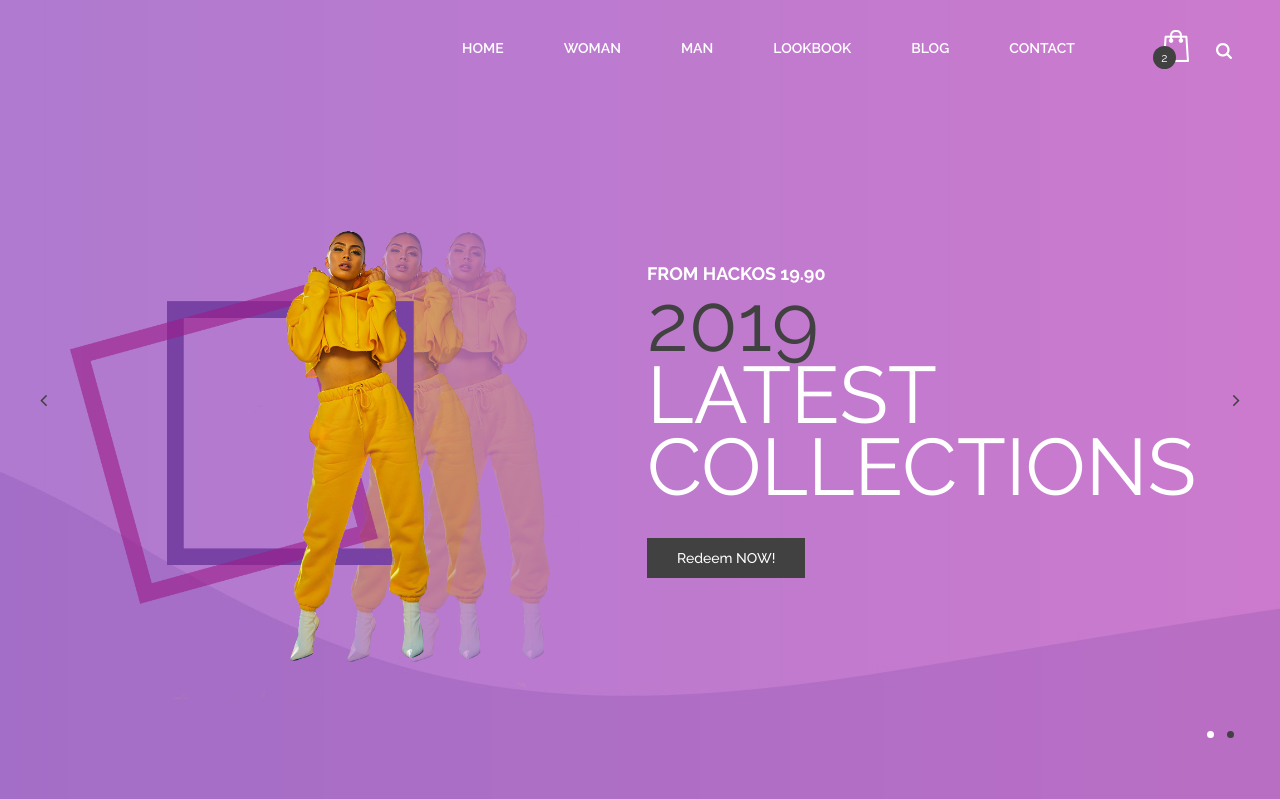
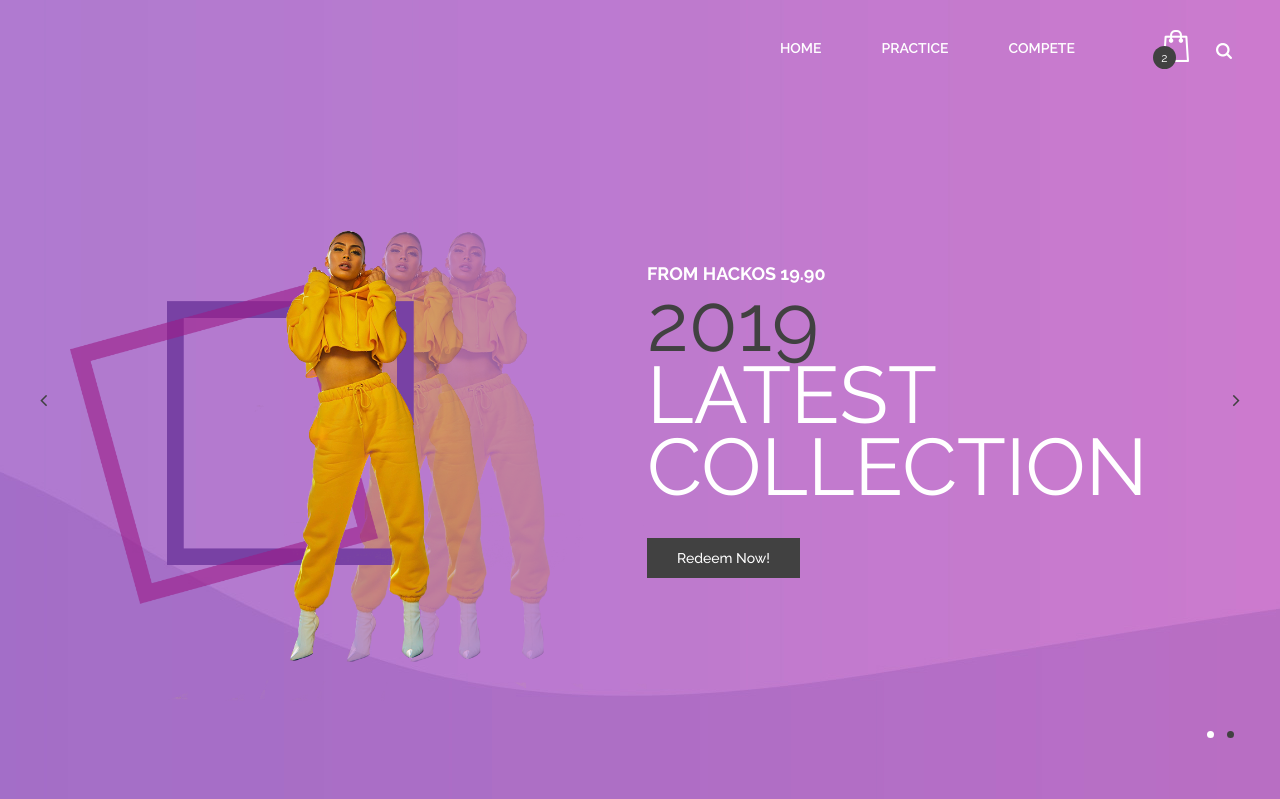
Before and after one commit to Anandsure/magiCode, a Flask app: template templates/shop.html in a window 1280 px wide. Shown: the top 799 px of the page. Run offline with Flask 2, Linux system fonts and the light colour scheme; the template is opened without the code that fills it, so the values that code supplies are empty.

Commit message:
Update shop.html

```diff
--- a/templates/shop.html
+++ b/templates/shop.html
@@ -38,12 +38,9 @@
 			</div>
 			<!-- site menu -->
 			<ul class="main-menu">
-				<li><a href="index.html">Home</a></li>
-				<li><a href="#">Woman</a></li>
-				<li><a href="#">Man</a></li>
-				<li><a href="#">LookBook</a></li>
-				<li><a href="#">Blog</a></li>
-				<li><a href="#">Contact</a></li>
+				<li><a href="home.html">Home</a></li>
+				<li><a href="compiler.html">Practice</a></li>
+				<li><a href="https://www.hackerrank.com/magicode-challenges">Compete</a></li>
 			</ul>
 		</div>
 	</header>
@@ -58,8 +55,8 @@
 				<div class="hs-right">
 					<div class="hs-content">
 						<div class="price">from Hackos 19.90</div>
-						<h2><span>2019</span> <br>Latest Collections</h2>
-						<a href="" class="site-btn">Redeem NOW!</a>
+						<h2><span>2019</span> <br>Latest Collection</h2>
+						<a href="" class="site-btn">Redeem Now!</a>
 					</div>
 				</div>
 			</div>
@@ -68,8 +65,8 @@
 				<div class="hs-right">
 					<div class="hs-content">
 						<div class="price">from Hackos 19.90</div>
-						<h2><span>2019</span> <br>Latest Collections</h2>
-						<a href="" class="site-btn">Redeem NOW!</a>
+						<h2><span>2019</span> <br>Latest Collection</h2>
+						<a href="" class="site-btn">Redeem Now!</a>
 					</div>
 				</div>
 			</div>
```
